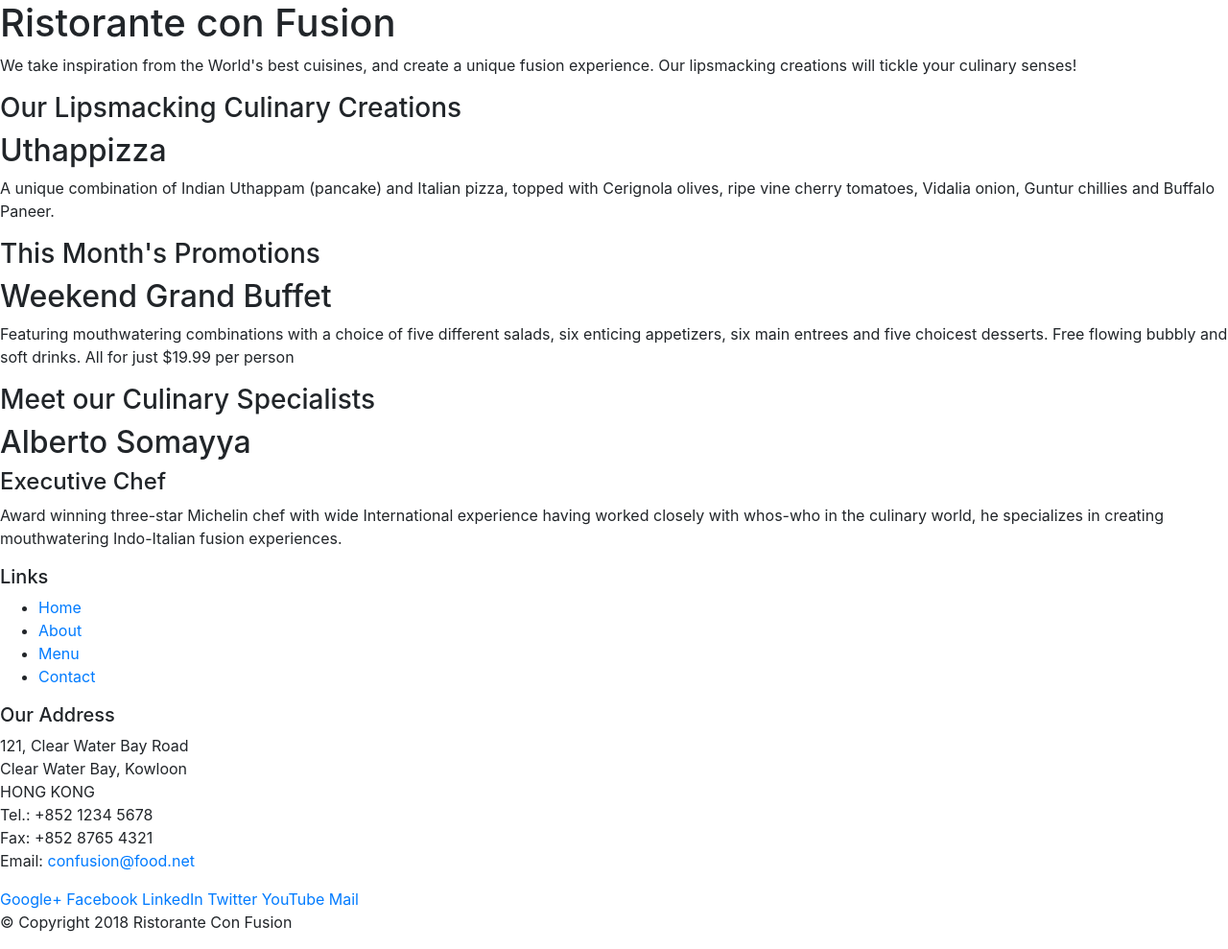
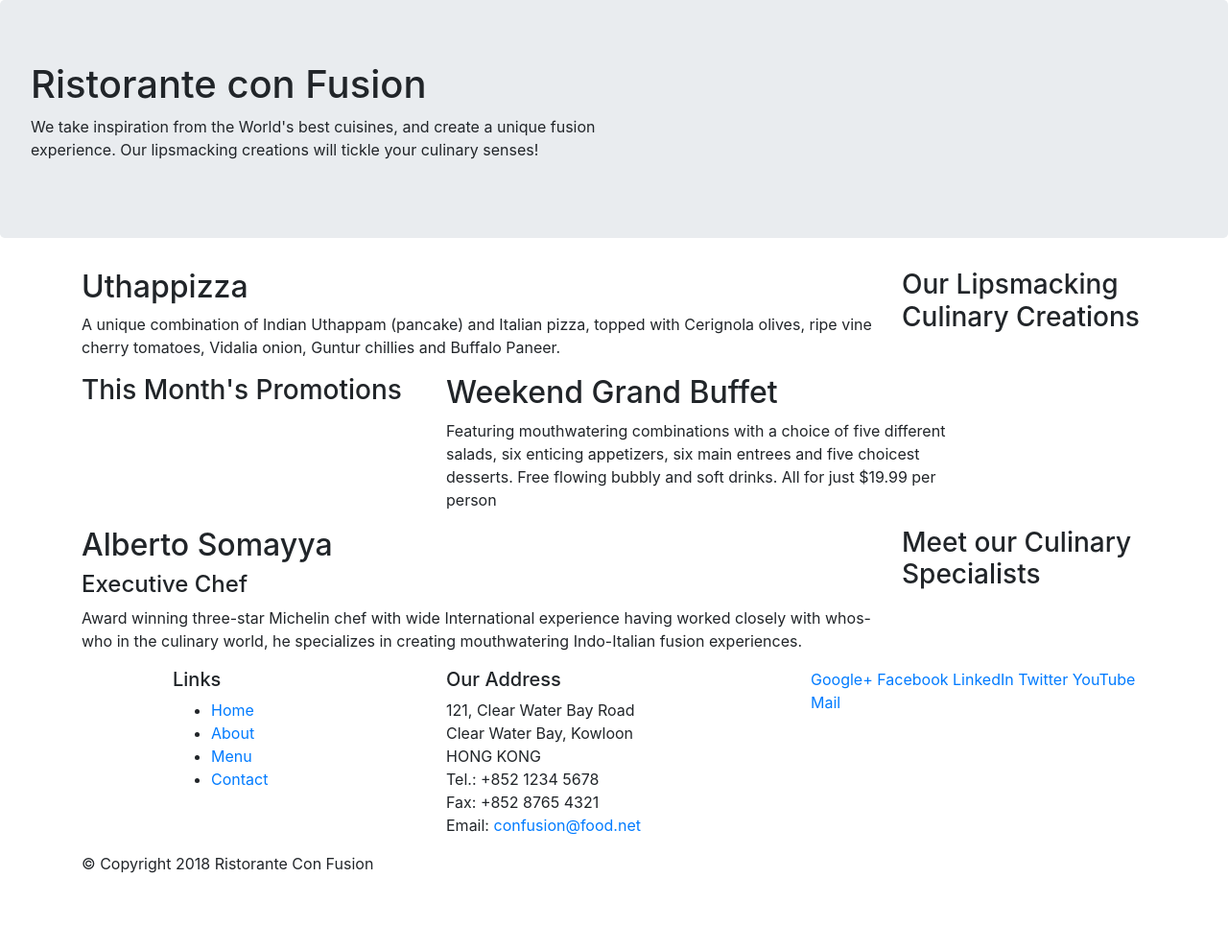
Before and after one commit to AliAbdoullah/confusion, a website: page index.html in a window 1280 px wide. Shown: the whole page at 96% size. After the commit the page ends 928 px from the top, so only its background shows below. Drawn offline with nearby package versions, Linux system fonts and the light colour scheme.

Commit message:
Bootstrap Grid Part one

```diff
--- a/index.html
+++ b/index.html
@@ -14,46 +14,48 @@
 
 <body>
 
-    <header>
-        <div>
-            <div>
-                <div>
+    <header class="jumbotron">
+        <div class="cotainer">
+            <div class="row">
+                <div class="col-12 col-sm-6">
                     <h1>Ristorante con Fusion</h1>
                     <p>We take inspiration from the World's best cuisines, and create a unique fusion experience. Our lipsmacking creations will tickle your culinary senses!</p>
                 </div>
-                <div>
+                <!--The next col will be stacked under the previous one-->
+                <div class="col-12 col-sm">
                 </div>
             </div>
         </div>
     </header>
 
-    <div>
-        <div>
-            <div>
+    <div class="container">
+        <div class="row">
+            <div class="col-12 col-sm-4 col-md-3 order-sm-last">
                 <h3>Our Lipsmacking Culinary Creations</h3>
             </div>
-            <div>
+            <!--The next col will be stacked under the previous one-->
+            <div class="col col-sm col-md order-sm-first">
                 <h2>Uthappizza</h2>
                 <p>A unique combination of Indian Uthappam (pancake) and Italian pizza, topped with Cerignola olives, ripe vine cherry tomatoes, Vidalia onion, Guntur chillies and Buffalo Paneer.</p>
             </div>
         </div>
 
 
-        <div>
-            <div>
+        <div class="row">
+            <div class="col-sm-4 offset-sm-0">
                 <h3>This Month's Promotions</h3>
             </div>
-            <div>
+            <div class="col-sm-6">
                 <h2>Weekend Grand Buffet</h2>
                 <p>Featuring mouthwatering combinations with a choice of five different salads, six enticing appetizers, six main entrees and five choicest desserts. Free flowing bubbly and soft drinks. All for just $19.99 per person </p>
             </div>
         </div>
 
-        <div>
-            <div>
+        <div class="row">
+            <div class="col-12 col-sm-4 col-md-3 order-sm-last">
                 <h3>Meet our Culinary Specialists</h3>
             </div>
-            <div>
+            <div class="col col-sm col-md order-sm-first">
                 <h2>Alberto Somayya</h2>
                 <h4>Executive Chef</h4>
                 <p>Award winning three-star Michelin chef with wide International experience having worked closely with whos-who in the culinary world, he specializes in creating mouthwatering Indo-Italian fusion experiences. </p>
@@ -62,9 +64,9 @@
     </div>
 
     <footer>
-        <div>
-            <div>
-                <div>
+        <div class="container">
+            <div class="row">
+                <div class="col-4 col-sm-3 offset-1">
                     <h5>Links</h5>
                     <ul>
                         <li><a href="#">Home</a></li>
@@ -73,7 +75,7 @@
                         <li><a href="#">Contact</a></li>
                     </ul>
                 </div>
-                <div>
+                <div class="col-7 col-sm-4">
                     <h5>Our Address</h5>
                     <address>
 		              121, Clear Water Bay Road<br>
@@ -84,7 +86,7 @@
 		              Email: <a href="mailto:confusion@food.net">confusion@food.net</a>
 		           </address>
                 </div>
-                <div>
+                <div class="col-12 col-sm-4">
                     <div>
                         <a href="http://google.com/+">Google+</a>
                         <a href="http://www.facebook.com/profile.php?id=">Facebook</a>
@@ -95,8 +97,8 @@
                     </div>
                 </div>
            </div>
-           <div>
-                <div>
+           <div class="row">
+                <div class="col-auto">
                     <p>© Copyright 2018 Ristorante Con Fusion</p>
                 </div>
            </div>
```
